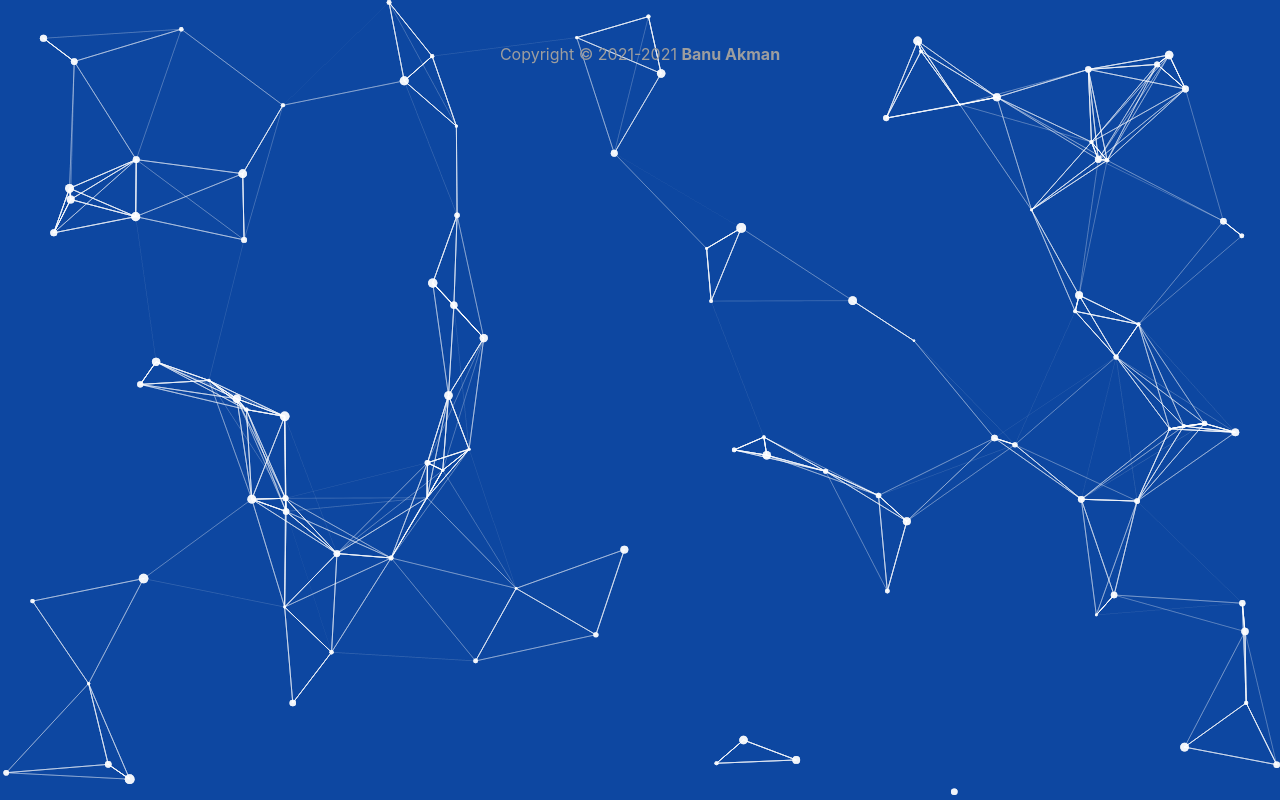
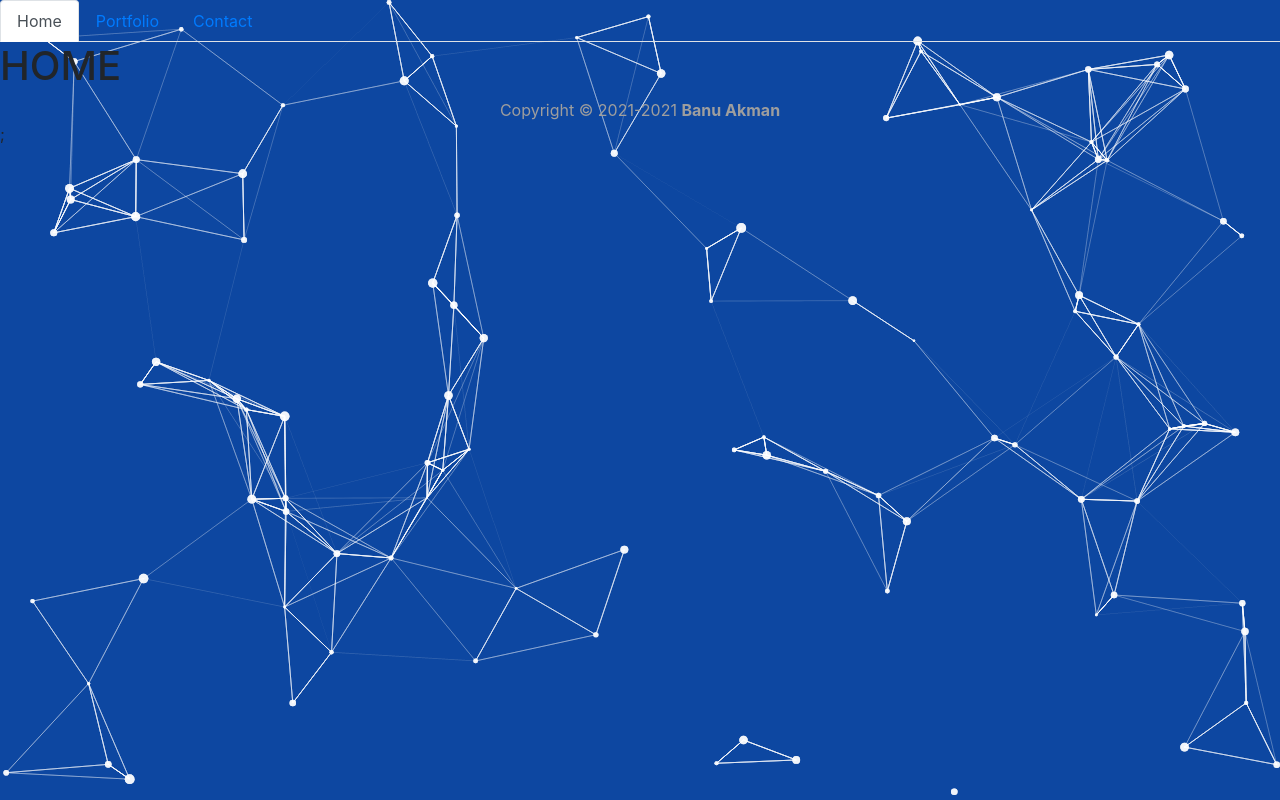
Before and after one commit to banuakman/Portfolio-React, a React (Create React App) app: page / in a window 1280 px wide. Built offline with nearby package versions, Linux system fonts and the light colour scheme.

Commit message:
set particles as background element

```diff
--- a/src/components/Particles.js
+++ b/src/components/Particles.js
@@ -1,5 +1,6 @@
 import React, { Component } from "react";
 import Particles from "react-tsparticles";
+import "./styles/Particles.css";
 
 class Background extends Component {
   constructor(props) {
--- a/src/components/pages/Home.js
+++ b/src/components/pages/Home.js
@@ -2,7 +2,10 @@ import React from "react";
 import Background from "../Particles";
 
 const Home = () => (
+  <>
     <Background />
+    <h1>HOME</h1>
+  </>
 );
 
 export default Home;
--- /dev/null
+++ b/src/components/styles/Particles.css
@@ -0,0 +1,8 @@
+#tsparticles{
+  position: fixed;
+  top: 0;
+  right: 0;
+  left: 0;
+  bottom: 0;
+  z-index: -1;
+}
```
